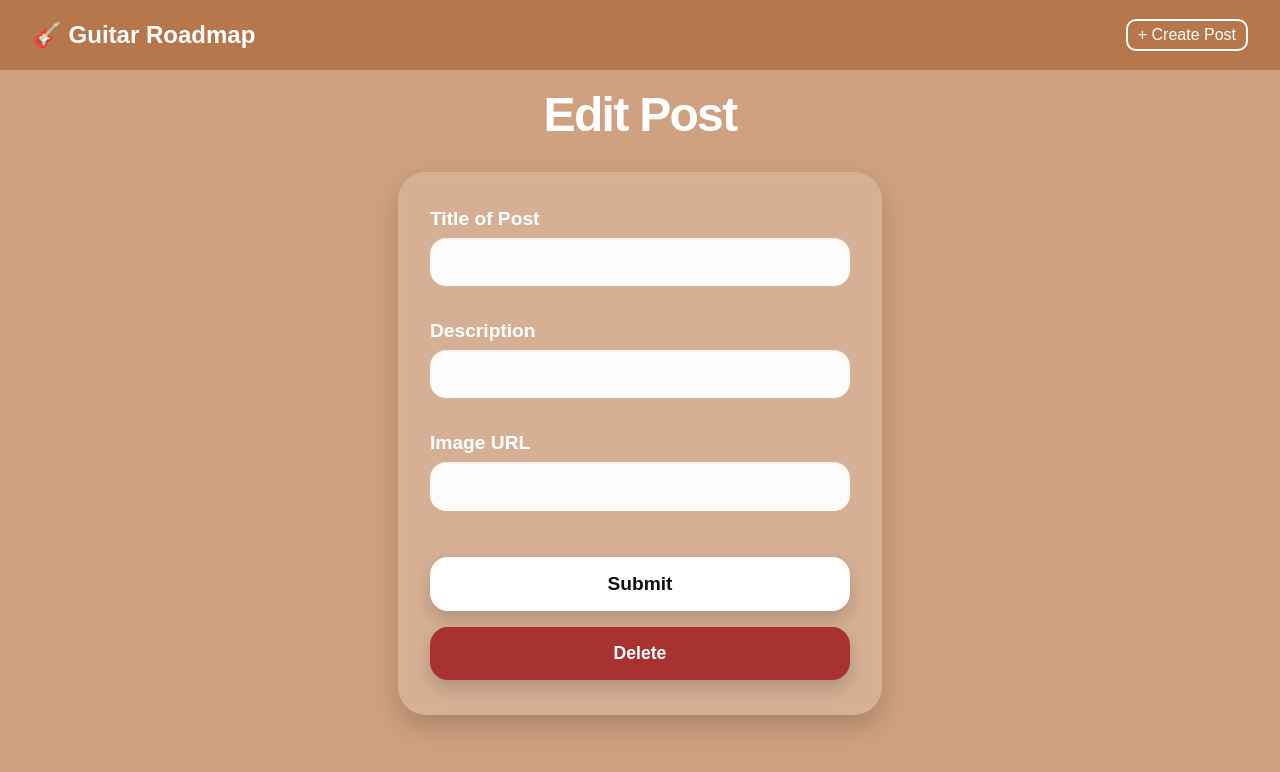
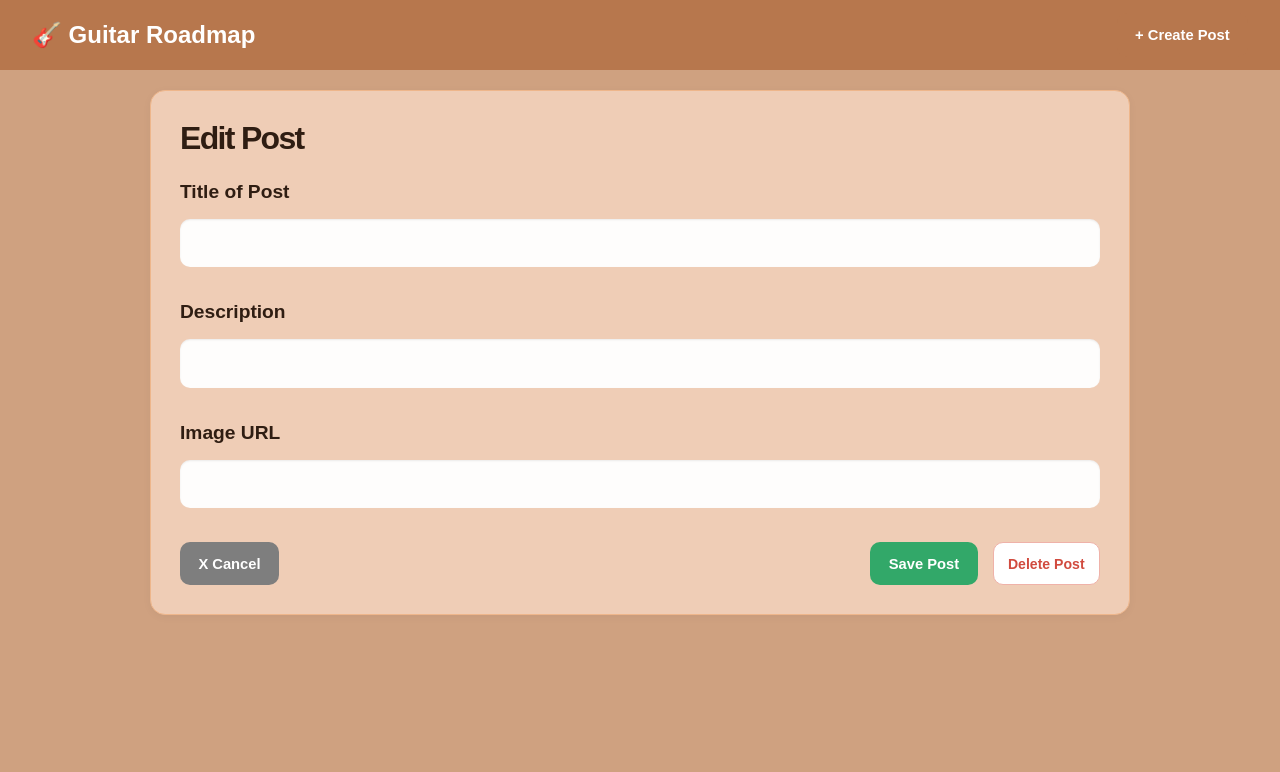
Before and after one commit to misotofu7/web_102_final_project, a React (Vite) app in the folder guitar-roadmap/: page /edit/1 in a window 1280 px wide. Shown: the top 772 px of the page. Built offline with nearby package versions, Linux system fonts and the light colour scheme; no server answers; the database is empty.

Commit message:
feat: added cancel button for editing
- Added cancel button if user changes mind about editing post
- Re-style editing page layout completely

```diff
--- a/guitar-roadmap/src/components/PostCard.css
+++ b/guitar-roadmap/src/components/PostCard.css
@@ -1,7 +1,7 @@
 .post-card {
-  background: rgb(234, 194, 168);
+  background: rgb(239, 205, 182);
   border: 1px solid #eeb68b;
-  border-radius: 16px;
+  border-radius: 15px;
   padding: 1.1rem 1.3rem;
   margin-bottom: 1rem;
   display: flex;
@@ -17,7 +17,8 @@
   flex: 1;
   display: flex;
   align-items: center;
-  gap: 1.25rem;
+  gap: 1.1rem;
+  min-height: 120px;
 }
 
 .upvote-display {
@@ -60,7 +61,9 @@
   display: flex;
   flex-direction: column;
   justify-content: center;
-  gap: 0.45rem;
+  align-items: flex-start;
+  gap: 0.25rem;
+  padding-top: 0;
 }
 
 .post-title {
@@ -69,13 +72,15 @@
   font-weight: 700;
   color: #2f1d12;
   line-height: 1.2;
+  padding-top: 20px;
 }
 
 .post-time {
   margin: 0;
   font-size: 0.95rem;
   font-weight: 600;
-  color: #2f1d12;
+  line-height: 1.2;
+  color: #2f1d12 !important;
 }
 
 .edit-btn {
--- a/guitar-roadmap/src/components/UpvoteBox.css
+++ b/guitar-roadmap/src/components/UpvoteBox.css
@@ -7,8 +7,8 @@
 .upvote-box {
   width: 84px;
   min-width: 84px;
-  background: #f8f3ee;
-  border: 2px solid rgb(180, 137, 86);
+  background: #ffe3c9;
+  border: 2px solid rgb(231, 187, 134);
   border-radius: 12px;
   padding: 0.8rem 0.45rem;
   text-align: center;
--- a/guitar-roadmap/src/routes/CreatePost.css
+++ b/guitar-roadmap/src/routes/CreatePost.css
@@ -1,39 +1,27 @@
-.create {
+.create-page {
   min-height: 100vh;
   background-color: #cfa180;
-  padding: 2.5rem 2rem 4rem;
+  padding: 2rem;
   box-sizing: border-box;
-  text-align: center;
   padding-top: 90px;
 }
 
-.create h1 {
-  margin: 0;
-  color: white;
-  font-size: 3rem;
-  font-weight: 800;
-  line-height: 1.05;
+.create-card {
+  max-width: 920px;
+  margin: 0 auto;
+  background: rgb(239, 205, 182);
+  border: 1px solid #eeb68b;
+  border-radius: 15px;
+  padding: 1.8rem;
+  box-shadow: 0 2px 10px rgba(0, 0, 0, 0.04);
 }
 
-.create p {
-  margin: 1rem 0 2rem;
-  color: rgba(255, 255, 255, 0.9);
-  font-size: 1.4rem;
-  font-weight: 500;
-}
-
-.create img {
-  display: block;
-  width: 230px;
-  max-width: 100%;
-  height: auto;
-  margin: 0 auto 2.5rem;
-  filter: drop-shadow(0 10px 18px rgba(0, 0, 0, 0.2));
-}
-
-.create > div {
-  display: flex;
-  justify-content: center;
+.create-title {
+  margin: 0 0 1.5rem 0;
+  font-size: 2rem;
+  font-weight: 700;
+  color: #2f1d12;
+  text-align: left;
 }
 
 .create form {
@@ -41,27 +29,38 @@
   max-width: 420px;
   background: rgba(255, 255, 255, 0.16);
   padding: 2.2rem 2rem;
-  border-radius: 28px;
+  border-radius: 15px;
   box-shadow: 0 12px 28px rgba(0, 0, 0, 0.18);
   backdrop-filter: blur(4px);
   text-align: left;
+
+  display: flex;
+  flex-direction: column;
+  align-items: flex-start;
+  gap: 0.95rem;
 }
 
-.create label {
+.create-form label {
   display: inline-block;
-  margin-bottom: 0.5rem;
-  color: white;
+  margin-bottom: 1rem;
+  color: #2f1d12;
   font-size: 1.2rem;
   font-weight: 700;
+  text-align: left;
 }
 
-.create input[type="text"] {
+.create-form label span {
+  color: #6b1010;
+  font-weight: 400;
+}
+
+.create-form input[type="text"] {
   width: 100%;
   padding: 0.95rem 1rem;
   border: none;
-  border-radius: 16px;
+  border-radius: 10px;
   background: rgba(255, 255, 255, 0.96);
-  color: #222;
+  color: #2f1d12;
   font-size: 1rem;
   box-sizing: border-box;
   outline: none;
@@ -69,11 +68,11 @@
   box-shadow: inset 0 1px 2px rgba(0, 0, 0, 0.08);
 }
 
-.create input[type="text"]:focus {
+.create-form input[type="text"]:focus {
   box-shadow: 0 0 0 3px rgba(255, 245, 180, 0.45);
 }
 
-.create input[type="submit"] {
+.create-form input[type="submit"] {
   display: block;
   width: 100%;
   margin-top: 0.75rem;
@@ -89,30 +88,32 @@
   transition: transform 0.18s ease, box-shadow 0.18s ease;
 }
 
-.create input[type="submit"]:hover {
+.create-form input[type="submit"]:hover {
   transform: translateY(-2px);
   box-shadow: 0 12px 22px rgba(0, 0, 0, 0.22);
 }
 
-.create input[type="submit"]:active {
+.create-form input[type="submit"]:active {
   transform: translateY(0);
 }
 
-@media (max-width: 900px) {
-  .create {
-    margin-left: 0;
-    padding: 2rem 1rem 3rem;
-  }
+.create-btn-row {
+  display: flex;
+  justify-content: flex-end;
+}
 
-  .create h1 {
-    font-size: 2.8rem;
-  }
 
-  .create p {
-    font-size: 1.1rem;
-  }
+.create-btn {
+  border: none;
+  background: #b7774d;
+  color: white;
+  padding: 0.85rem 1.15rem;
+  border-radius: 10px;
+  font-size: 0.92rem;
+  font-weight: 600;
+  cursor: pointer;
+}
 
-  .create form {
-    max-width: 100%;
-  }
+.create-btn:hover {
+  opacity: 0.9;
 }
--- a/guitar-roadmap/src/routes/EditPost.css
+++ b/guitar-roadmap/src/routes/EditPost.css
@@ -1,52 +1,61 @@
-.edit {
+.edit-page {
   min-height: 100vh;
   background-color: #cfa180;
-  padding: 2.5rem 2rem 4rem;
+  padding: 2rem;
   box-sizing: border-box;
-  text-align: center;
   padding-top: 90px;
 }
 
-.edit h1 {
-  margin: 0 0 2rem;
-  color: white;
-  font-size: 3rem;
-  font-weight: 800;
-  line-height: 1.05;
+.edit-card {
+  max-width: 920px;
+  margin: 0 auto;
+  background: rgb(239, 205, 182);
+  border: 1px solid #eeb68b;
+  border-radius: 15px;
+  padding: 1.8rem;
+  box-shadow: 0 2px 10px rgba(0, 0, 0, 0.04);
 }
 
-.edit > div {
-  display: flex;
-  justify-content: center;
+.edit-title {
+  margin: 0 0 1.5rem 0;
+  font-size: 2rem;
+  font-weight: 700;
+  color: #2f1d12;
+  text-align: left;
 }
 
-.edit form {
+.edit-form form {
   width: 100%;
   max-width: 420px;
   background: rgba(255, 255, 255, 0.16);
   padding: 2.2rem 2rem;
-  border-radius: 28px;
+  border-radius: 15px;
   box-shadow: 0 12px 28px rgba(0, 0, 0, 0.18);
   backdrop-filter: blur(4px);
   text-align: left;
-  margin: auto;
+
+  display: flex;
+  flex-direction: column;
+  align-items: flex-start;
+  gap: 0.95rem;
 }
 
-.edit label {
+.edit-form label {
   display: inline-block;
-  margin-bottom: 0.5rem;
-  color: white;
+  margin-bottom: 1rem;
+  color: #2f1d12;
   font-size: 1.2rem;
   font-weight: 700;
+  text-align: left;
 }
 
-.edit input[type="text"] {
+.edit-form input[type="text"] {
   width: 100%;
   padding: 0.95rem 1rem;
   border: none;
-  border-radius: 16px;
+  border-radius: 10px;
   background: rgba(255, 255, 255, 0.96);
-  color: #222;
+  color: #2f1d12;
   font-size: 1rem;
   box-sizing: border-box;
   outline: none;
@@ -54,18 +63,18 @@
   box-shadow: inset 0 1px 2px rgba(0, 0, 0, 0.08);
 }
 
-.edit input[type="text"]:focus {
+.edit-form input[type="text"]:focus {
   box-shadow: 0 0 0 3px rgba(255, 245, 180, 0.45);
 }
 
-.edit input[type="submit"] {
+.edit-form input[type="submit"] {
   display: block;
   width: 100%;
   margin-top: 0.75rem;
   padding: 1rem 1.25rem;
   border: none;
   border-radius: 18px;
-  background: white;
+  background: rgb(117, 193, 133);
   color: #111;
   font-size: 1.2rem;
   font-weight: 700;
@@ -74,16 +83,79 @@
   transition: transform 0.18s ease, box-shadow 0.18s ease;
 }
 
-.edit input[type="submit"]:hover {
+.edit-form input[type="submit"]:hover {
   transform: translateY(-2px);
   box-shadow: 0 12px 22px rgba(0, 0, 0, 0.22);
 }
 
-.edit input[type="submit"]:active {
+.edit-form input[type="submit"]:active {
   transform: translateY(0);
 }
 
-.deleteButton {
+.edit-btn-row {
+  display: flex;
+  justify-content: flex-end;
+  gap: 15px;
+}
+
+.cancel-btn {
+  border: none;
+  background: #7e7e7e;
+  color: white;
+  padding: 0.85rem 1.15rem;
+  border-radius: 10px;
+  font-size: 0.92rem;
+  font-weight: 600;
+  cursor: pointer;
+  margin-right: auto;
+}
+
+.save-btn {
+  border: none;
+  background: #32a869;
+  color: white;
+  padding: 0.85rem 1.15rem;
+  border-radius: 10px;
+  font-size: 0.92rem;
+  font-weight: 600;
+  cursor: pointer;
+}
+
+.delete-btn {
+  border: none;
+  background: #a83232;
+  color: white;
+  padding: 0.85rem 1.15rem;
+  border-radius: 10px;
+  font-size: 0.92rem;
+  font-weight: 600;
+  cursor: pointer;
+}
+
+.cancel-btn:hover,
+.delete-btn:hover,
+.save-btn:hover {
+  opacity: 0.9;
+}
+
+/*
+.save-btn {
+  display: block;
+  width: 100%;
+  margin-top: 1rem;
+  padding: 1rem 1.25rem;
+  border: none;
+  border-radius: 18px;
+  background: #32a869;
+  color: white;
+  font-size: 1.1rem;
+  font-weight: 700;
+  cursor: pointer;
+  box-shadow: 0 8px 18px rgba(0, 0, 0, 0.18);
+  transition: transform 0.18s ease, box-shadow 0.18s ease;
+} */
+
+/* .delete-btn {
   display: block;
   width: 100%;
   margin-top: 1rem;
@@ -99,22 +171,7 @@
   transition: transform 0.18s ease, box-shadow 0.18s ease;
 }
 
-.deleteButton:hover {
+.delete-btn:hover {
   transform: translateY(-2px);
   box-shadow: 0 12px 22px rgba(0, 0, 0, 0.22);
-}
-
-@media (max-width: 900px) {
-  .edit {
-    margin-left: 0;
-    padding: 2rem 1rem 3rem;
-  }
-
-  .edit h1 {
-    font-size: 2.8rem;
-  }
-
-  .edit form {
-    max-width: 100%;
-  }
-}
+} */
--- a/guitar-roadmap/src/routes/EditPost.jsx
+++ b/guitar-roadmap/src/routes/EditPost.jsx
@@ -63,11 +63,13 @@ const EditPost = () => {
     }
 
     return (
-        <div className="edit">
-            <h1>Edit Post</h1>
+        <div className="edit-page">
+            <div className="edit-card">
+                <h1 className="edit-title">Edit Post</h1>
 
-            <form>
-                <label htmlFor="title">Title of Post</label> <br />
+                <form onSubmit={handleUpdatePost} className="edit-form">
+                    <label htmlFor="title">Title of Post</label>
+                    <br />
                     <input
                         type="text"
                         id="title"
@@ -100,19 +102,20 @@ const EditPost = () => {
                     <br/>
                     <br/>
 
-                <input
-                    type="submit"
-                    value="Submit"
-                    onClick={handleUpdatePost}
-                />
+                    <div className="edit-btn-row">
+                        <button className="cancel-btn" onClick={() => navigate("/")}>
+                            X Cancel
+                        </button>
+                        <button type="submit" className="save-btn">
+                            Save Post
+                        </button>
 
-                <button
-                    className="deleteButton"
-                    onClick={handleDeletePost}
-                >
-                    Delete
+                        <button className="delete-btn" onClick={handleDeletePost}>
+                            Delete Post
                         </button>
+                    </div>
                 </form>
+            </div>
         </div>
     )
 }
```
Also changed, not shown: guitar-roadmap/src/routes/CreatePost.jsx (+28 -11 lines), 1 other file (tests, documents, lock files or other folders). Lines whose indentation alone changed are shown as unchanged.
